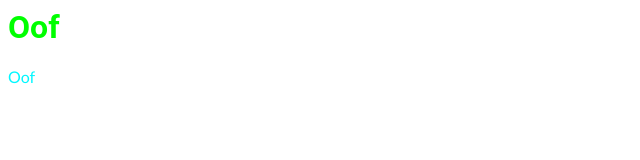
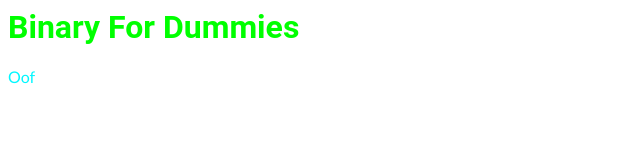
Before and after one commit to TeamViewerFTW/computing-files, a plain HTML site: page index.html in a window 1280 px wide. Shown: the whole page, without its empty margins (0-640 px from the left). Drawn offline with Linux system fonts and the light colour scheme.

Commit message:
Another version

```diff
--- a/index.html
+++ b/index.html
@@ -12,7 +12,7 @@
 	}
 </style>
 <body>
-<h1> Oof </h1>
+<h1> Binary For Dummies </h1>
 <p> Oof </p>
 </body>
 </html>
```
